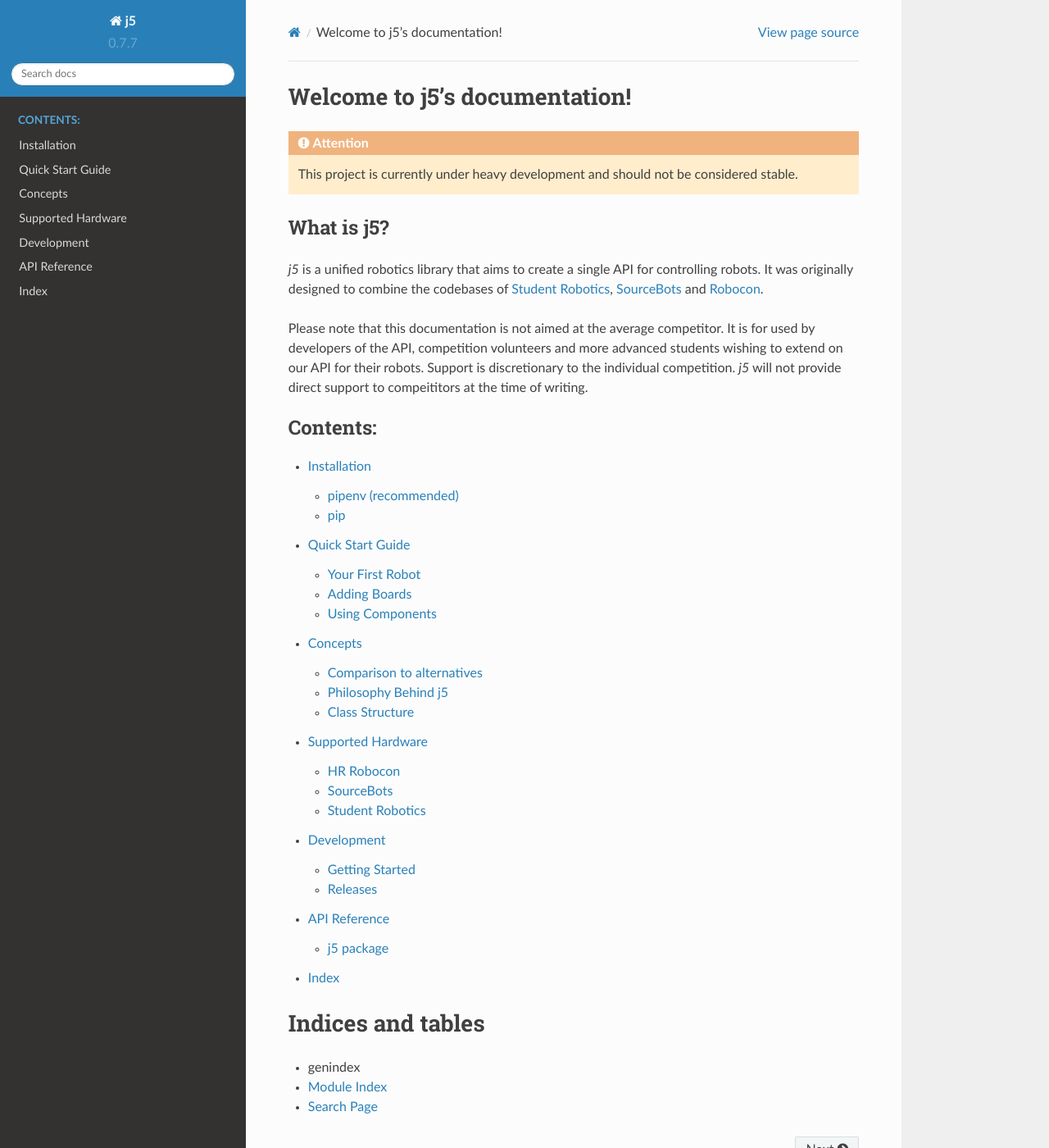
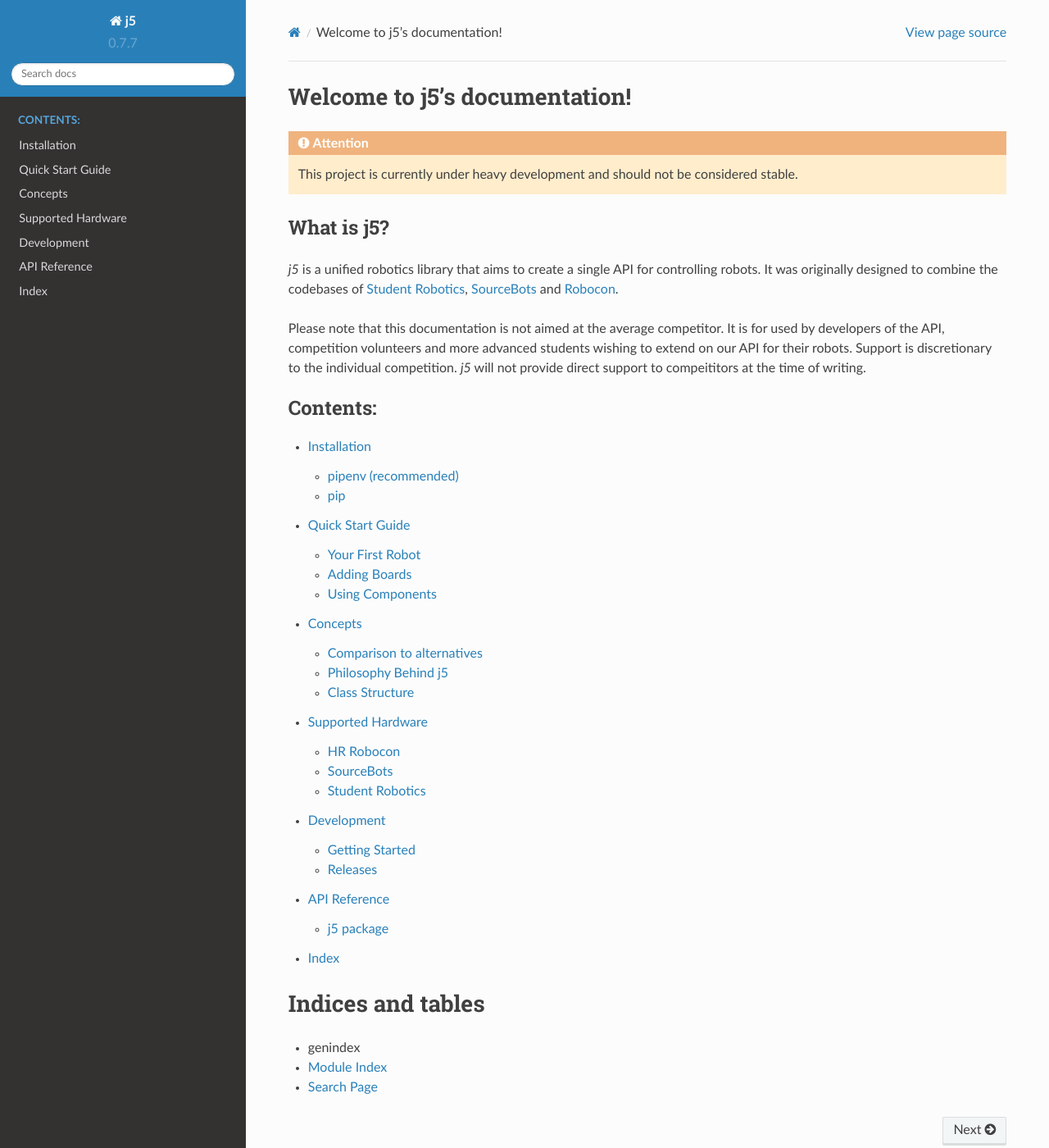
Before and after one commit to srobo/j5, a Sphinx documentation site: the page built from docs/index.rst, in a window 1280 px wide and 1400 px high. Shown: the whole window at 82% size. Built offline with Sphinx 7.4.7 and the Read the Docs theme 2.0.0, drawn with Linux system fonts in a browser that asks for light colours.

Commit message:
Remove width restriction on theme

```diff
--- /dev/null
+++ b/docs/_static/style.css
@@ -0,0 +1,3 @@
+.wy-nav-content {
+    max-width: none;
+}
--- /dev/null
+++ b/docs/_templates/layout.html
@@ -0,0 +1,4 @@
+{% extends "!layout.html" %}
+{% block extrahead %}
+    <link href="{{ pathto("_static/style.css", True) }}" rel="stylesheet" type="text/css">
+{% endblock %}
--- a/docs/conf.py
+++ b/docs/conf.py
@@ -94,7 +94,7 @@
 # Add any paths that contain custom static files (such as style sheets) here,
 # relative to this directory. They are copied after the builtin static files,
 # so a file named "default.css" will overwrite the builtin "default.css".
-html_static_path = []
+html_static_path = ["_static"]
 
 # Custom sidebar templates, must be a dictionary that maps document names
 # to template names.
```
